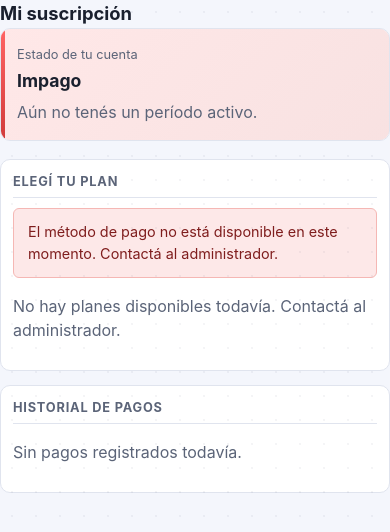
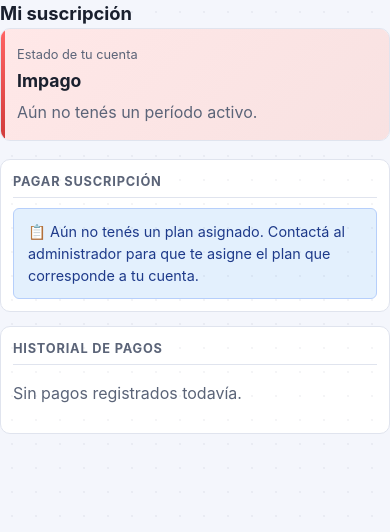
Before and after one commit to mtandazo35/monitor-maat-pro, a FastAPI app: template web/app/templates/me_billing.html in a window 390 px wide. Shown: the top 532 px of the page. Run offline with FastAPI, Linux system fonts and the light colour scheme; the template is opened without the code that fills it, so the values that code supplies are empty; parts of the project's set-up code (start-up, migrations or seed data) failed here and were passed over.

Commit message:
feat(billing): asignar plan al cliente desde admin (era el faltante)
Antes los planes existian pero NO se asignaban al cliente. El cliente
veia un grid de TODOS los planes activos para elegir, y el admin no
podia decir 'este cliente tiene el plan X'.

Cambios:
- Schema: users.assigned_plan_id INTEGER REFERENCES plans(id) ON DELETE SET NULL
- billing_service: assign_plan(user_id, plan_id), get_assigned_plan(user)
  + plan_summary ahora incluye 'assigned_plan'
- main.py:
  - POST /users/{id}/assign-plan: admin asigna o desasigna plan
  - /api/billing/{id} devuelve assigned_plan + available_plans
  - /me/pay ya no recibe plan_id, usa el plan asignado al user (si no
    tiene asignado da error con mensaje claro 'contacta al admin')
  - _user_public expone assigned_plan {id, name, price, currency, days}
- UI admin /billing/{id}: nueva seccion 'Plan asignado al cliente' con
  selector (- Sin plan -, plan A, plan B, ...) y boton 'Guardar'.
  Reactivo: muestra el plan actual en gris.
- UI admin /users: nueva columna 'Plan' en tabla desktop y dt 'Plan' en
  cards mobile, con nombre + precio + dias o badge 'sin plan' amarillo
- UI cliente /me/billing: el grid de planes fue reemplazado por una sola
  card mostrando el plan asignado, boton 'Pagar/Renovar con PayPhone'.
  Si no tiene plan asignado: mensaje claro 'contacta admin para que te
  asigne un plan'.

Flujo final correcto: admin crea plan -> admin asigna plan al cliente
via /billing/{id} -> cliente ve su plan en /me/billing -> cliente paga
con PayPhone -> renueva paid_until por los dias del plan.

```diff
--- a/web/app/billing_service.py
+++ b/web/app/billing_service.py
@@ -255,6 +255,32 @@ def delete_plan(plan_id: int) -> None:
             con.execute("DELETE FROM plans WHERE id = ?", (plan_id,))
 
 
+# ---------------- ASIGNACION DE PLAN A USER ----------------
+
+def assign_plan(user_id: int, plan_id: Optional[int]) -> None:
+    """Asigna (o desasigna si plan_id=None) un plan al usuario.
+    El plan asignado es el que el cliente vera y podra pagar en /me/billing."""
+    if plan_id is not None:
+        plan = get_plan(plan_id)
+        if not plan:
+            raise BillingError("Plan no encontrado.")
+        if not plan["is_active"]:
+            raise BillingError(f"El plan '{plan['name']}' está desactivado.")
+    with connect() as con:
+        con.execute(
+            "UPDATE users SET assigned_plan_id = ? WHERE id = ?",
+            (plan_id, user_id),
+        )
+
+
+def get_assigned_plan(user: dict) -> Optional[dict]:
+    """Devuelve el dict del plan asignado al usuario, o None si no tiene."""
+    pid = user.get("assigned_plan_id") if user else None
+    if not pid:
+        return None
+    return get_plan(pid)
+
+
 # ---------------- PAYPHONE INTEGRATION ----------------
 
 def create_pending_payphone_payment(
@@ -409,6 +435,7 @@ def plan_summary(user: dict) -> dict:
         "last_paid_at": None,
         "last_covers_until": None,
         "total_by_currency": {},
+        "assigned_plan": None,
     }
     if not user or user.get("role") == "admin":
         return summary
@@ -423,6 +450,7 @@ def plan_summary(user: dict) -> dict:
             "last_covers_until": last["covers_until"],
         })
     summary["total_by_currency"] = total_paid_by_currency(user["id"])
+    summary["assigned_plan"] = get_assigned_plan(user)
     return summary
 
 
--- a/web/app/db.py
+++ b/web/app/db.py
@@ -159,6 +159,8 @@ def init_db() -> None:
             )
         if "payment_warning_sent_for" not in ucols2:
             con.execute("ALTER TABLE users ADD COLUMN payment_warning_sent_for TEXT")
+        if "assigned_plan_id" not in ucols2:
+            con.execute("ALTER TABLE users ADD COLUMN assigned_plan_id INTEGER REFERENCES plans(id) ON DELETE SET NULL")
 
         # Migración payments: columnas para tracking de provider (PayPhone)
         pcols = [r[1] for r in con.execute("PRAGMA table_info(payments)").fetchall()]
--- a/web/app/main.py
+++ b/web/app/main.py
@@ -625,7 +625,7 @@ def delete_tenant(
 _USER_PUBLIC_FIELDS = (
     "id", "username", "first_name", "last_name", "company_name",
     "email", "phone", "phone_cc", "role", "tenant_count", "tenant_quota",
-    "created_at", "must_change_password", "paid_until",
+    "created_at", "must_change_password", "paid_until", "assigned_plan_id",
 )
 
 
@@ -633,6 +633,12 @@ def _user_public(u: dict) -> dict:
     out = {k: u.get(k) for k in _USER_PUBLIC_FIELDS}
     out["days_until_due"] = billing.days_until_due(u)
     out["is_paid"] = billing.is_paid(u)
+    plan = billing.get_assigned_plan(u)
+    out["assigned_plan"] = (
+        {"id": plan["id"], "name": plan["name"], "price": plan["price"],
+         "currency": plan["currency"], "days": plan["days"]}
+        if plan else None
+    )
     return out
 
 
@@ -732,6 +738,7 @@ def api_billing_detail(user_id: int, user: dict = Depends(current_admin)):
             "user": _user_public(target),
             "plan": billing.plan_summary(target),
             "payments": billing.list_payments(user_id),
+            "available_plans": billing.list_plans(active_only=True),
         },
         headers={"Cache-Control": "no-store"},
     )
@@ -794,6 +801,36 @@ def user_register_payment(
         f"Pago registrado. Cuenta cubierta hasta {payment['covers_until']}.",
         "success",
     )
+    return RedirectResponse(f"/billing/{user_id}", status_code=303)
+
+
+@app.post("/users/{user_id}/assign-plan")
+def user_assign_plan(
+    request: Request,
+    user_id: int,
+    plan_id: str = Form(""),
+    user: dict = Depends(current_admin),
+):
+    target = usr.get_user(user_id)
+    if not target:
+        raise HTTPException(404)
+    pid = None
+    if plan_id.strip():
+        try:
+            pid = int(plan_id)
+        except ValueError:
+            _flash(request, "Plan inválido.", "error")
+            return RedirectResponse(f"/billing/{user_id}", status_code=303)
+    try:
+        billing.assign_plan(user_id, pid)
+        plan = billing.get_plan(pid) if pid else None
+        msg = (f"Plan '{plan['name']}' asignado a {target['username']}."
+               if plan else f"Plan desasignado de {target['username']}.")
+        events.log("plan_assigned", "user", actor=user, target_user=target,
+                   details=msg, ip=_client_ip(request))
+        _flash(request, msg, "success")
+    except billing.BillingError as e:
+        _flash(request, str(e), "error")
     return RedirectResponse(f"/billing/{user_id}", status_code=303)
 
 
@@ -1289,7 +1326,7 @@ def me_billing(request: Request, user: dict = Depends(current_user)):
         {
             "request": request, "user": user,
             "plan_summary": billing.plan_summary(user),
-            "plans": billing.list_plans(active_only=True),
+            "assigned_plan": billing.get_assigned_plan(user),
             "payments": billing.list_payments(user["id"]),
             "payphone_ready": payphone.is_configured(),
             "flash": _pop_flash(request),
@@ -1300,18 +1337,22 @@ def me_billing(request: Request, user: dict = Depends(current_user)):
 @app.post("/me/pay")
 def me_pay_start(
     request: Request,
-    plan_id: int = Form(...),
     user: dict = Depends(current_user),
 ):
+    """El cliente paga por su plan asignado (no elige). El admin debe haberle
+    asignado un plan via /users/{id}/assign-plan antes."""
     if user["role"] == "admin":
         _flash(request, "Los administradores no realizan pagos.", "info")
         return RedirectResponse("/", status_code=303)
     if not payphone.is_configured():
         _flash(request, "El método de pago no está disponible. Contactá al administrador.", "error")
         return RedirectResponse("/me/billing", status_code=303)
-    plan = billing.get_plan(plan_id)
-    if not plan or not plan["is_active"]:
-        _flash(request, "Plan inválido o no disponible.", "error")
+    plan = billing.get_assigned_plan(user)
+    if not plan:
+        _flash(request, "Aún no tenés un plan asignado. Contactá al administrador.", "error")
+        return RedirectResponse("/me/billing", status_code=303)
+    if not plan["is_active"]:
+        _flash(request, f"Tu plan '{plan['name']}' fue desactivado. Contactá al administrador.", "error")
         return RedirectResponse("/me/billing", status_code=303)
 
     cfg = settings.get_payphone_config()
--- a/web/app/templates/me_billing.html
+++ b/web/app/templates/me_billing.html
@@ -62,40 +62,47 @@
 </section>
 {% endif %}
 
-{# === Selector de planes para pagar === #}
+{# === Plan asignado + boton pagar === #}
 <section id="planes" class="card">
-  <h2 class="form-section">{% if plan_summary.has_payments %}Renovar suscripción{% else %}Elegí tu plan{% endif %}</h2>
+  <h2 class="form-section">{% if plan_summary.has_payments %}Renovar suscripción{% else %}Pagar suscripción{% endif %}</h2>
 
-  {% if not payphone_ready %}
-  <p class="flash flash-error" style="margin:0 0 14px">
+  {% if not assigned_plan %}
+    <p class="flash flash-info" style="margin:0">
+      📋 Aún no tenés un plan asignado. Contactá al administrador para que te asigne el plan que corresponde a tu cuenta.
+    </p>
+  {% elif not payphone_ready %}
+    <article class="plan-card" style="max-width:340px">
+      <div class="plan-head">
+        <h3>{{ assigned_plan.name }}</h3>
+        {% if assigned_plan.description %}<p class="muted small">{{ assigned_plan.description }}</p>{% endif %}
+      </div>
+      <div class="plan-price">
+        <span class="plan-amount">{{ "%.2f"|format(assigned_plan.price) }}</span>
+        <span class="plan-currency">{{ assigned_plan.currency }}</span>
+      </div>
+      <p class="muted small">por {{ assigned_plan.days }} día{{ '' if assigned_plan.days == 1 else 's' }}</p>
+      <button type="button" class="btn primary" style="width:100%" disabled>Pagar con PayPhone</button>
+    </article>
+    <p class="flash flash-error" style="margin:14px 0 0">
       El método de pago no está disponible en este momento. Contactá al administrador.
     </p>
-  {% endif %}
-
-  {% if not plans %}
-  <p class="muted">No hay planes disponibles todavía. Contactá al administrador.</p>
   {% else %}
-  <div class="plans-grid">
-    {% for plan in plans %}
-    <article class="plan-card">
+    <article class="plan-card" style="max-width:340px">
       <div class="plan-head">
-        <h3>{{ plan.name }}</h3>
-        {% if plan.description %}<p class="muted small">{{ plan.description }}</p>{% endif %}
+        <h3>{{ assigned_plan.name }}</h3>
+        {% if assigned_plan.description %}<p class="muted small">{{ assigned_plan.description }}</p>{% endif %}
       </div>
       <div class="plan-price">
-        <span class="plan-amount">{{ "%.2f"|format(plan.price) }}</span>
-        <span class="plan-currency">{{ plan.currency }}</span>
+        <span class="plan-amount">{{ "%.2f"|format(assigned_plan.price) }}</span>
+        <span class="plan-currency">{{ assigned_plan.currency }}</span>
       </div>
-      <p class="muted small">por {{ plan.days }} día{{ '' if plan.days == 1 else 's' }}</p>
+      <p class="muted small">por {{ assigned_plan.days }} día{{ '' if assigned_plan.days == 1 else 's' }}</p>
       <form method="post" action="/me/pay">
-        <input type="hidden" name="plan_id" value="{{ plan.id }}">
-        <button type="submit" class="btn primary" style="width:100%" {% if not payphone_ready %}disabled{% endif %}>
-          Pagar con PayPhone
+        <button type="submit" class="btn primary" style="width:100%">
+          {% if plan_summary.is_paid %}Renovar con PayPhone{% else %}Pagar con PayPhone{% endif %}
         </button>
       </form>
     </article>
-    {% endfor %}
-  </div>
     <p class="muted small" style="margin-top:12px">
       💳 El pago se procesa de forma segura por PayPhone. Tu suscripción queda activa apenas se confirma el pago.
     </p>
```
Also changed, not shown: web/app/templates/billing_detail.html (+50 -3 lines), web/app/templates/users.html (+25 -3 lines). Lines whose indentation alone changed are shown as unchanged.
